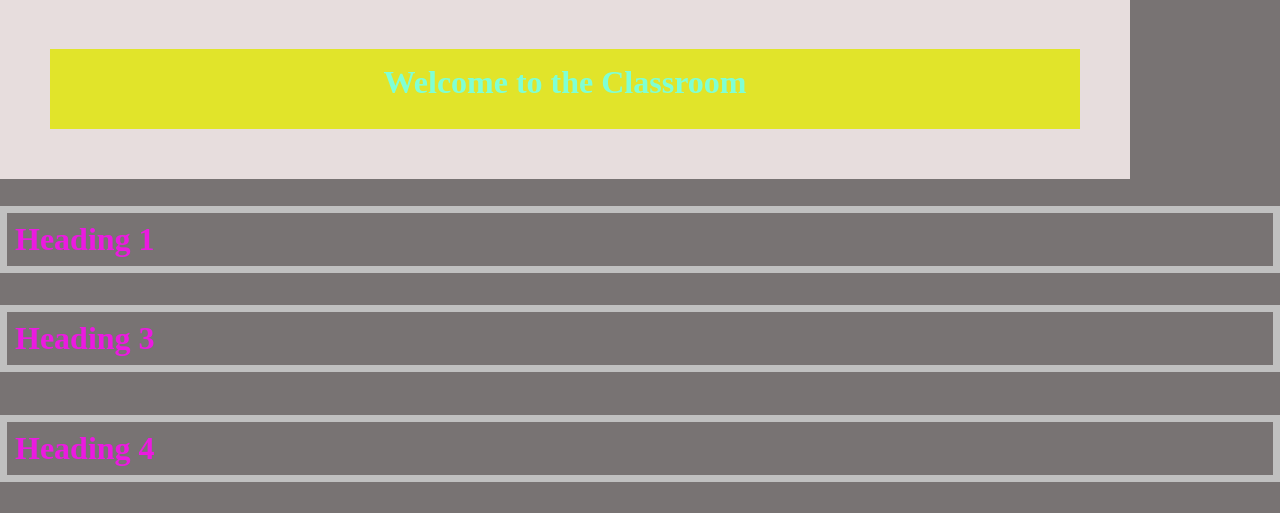
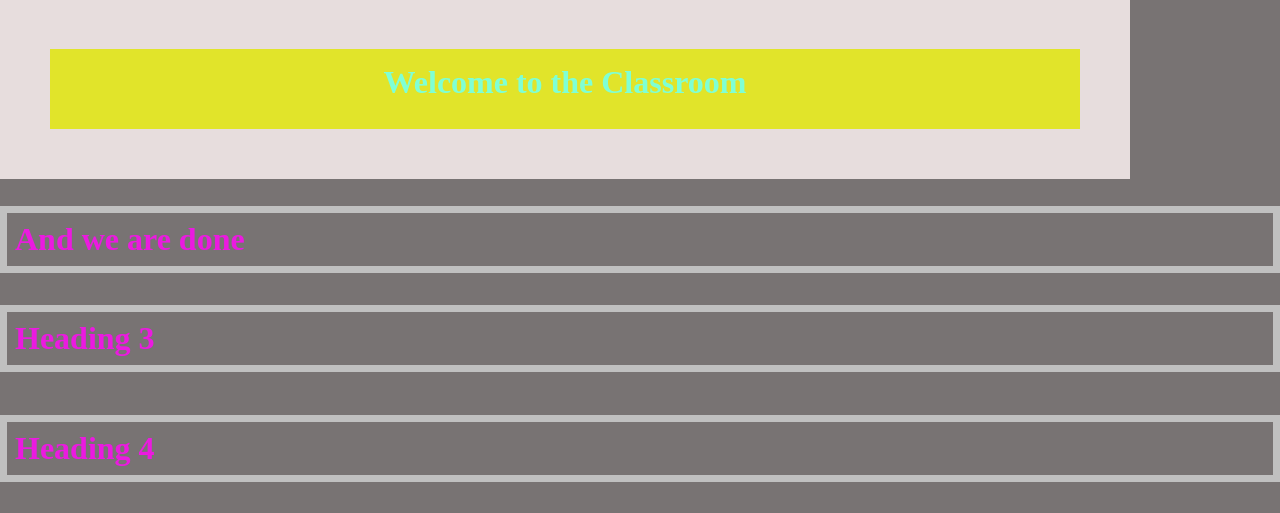
Before and after one commit to SubhamMahato61/Subham, a plain HTML site: page index.html in a window 1280 px wide. Shown: the part 287-800 px from the top of the page. Drawn offline with Linux system fonts and the light colour scheme.

Commit message:
Update index.html

```diff
--- a/index.html
+++ b/index.html
@@ -66,7 +66,7 @@
 
 
     <h1 class="welcome"> Welcome to the Classroom</h1>
-    <h2>Heading 1</h2>
+    <h2>And we are done</h2>
     <h3>Heading 3</h3>
     <h4>Heading 4</h4>
     <h5>Heading 5</h5>
```
